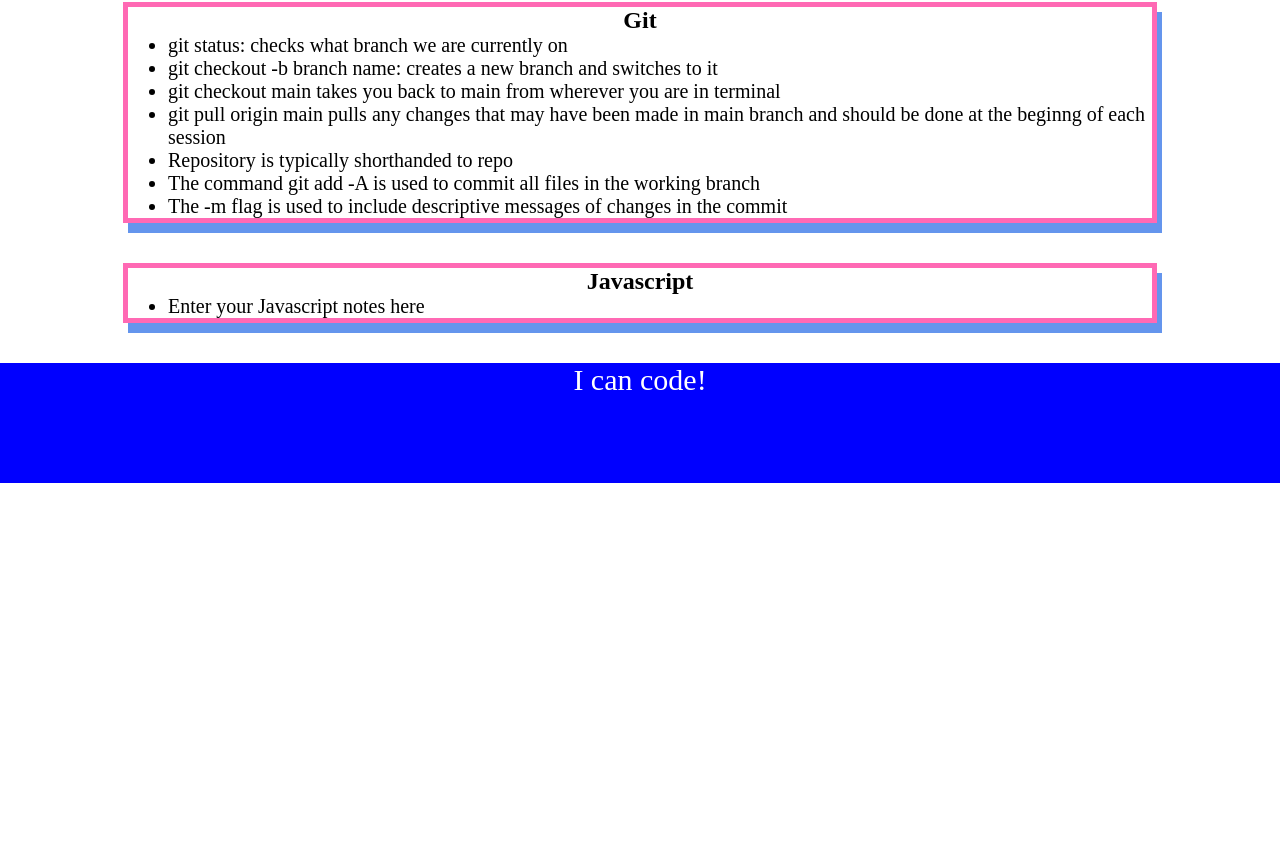
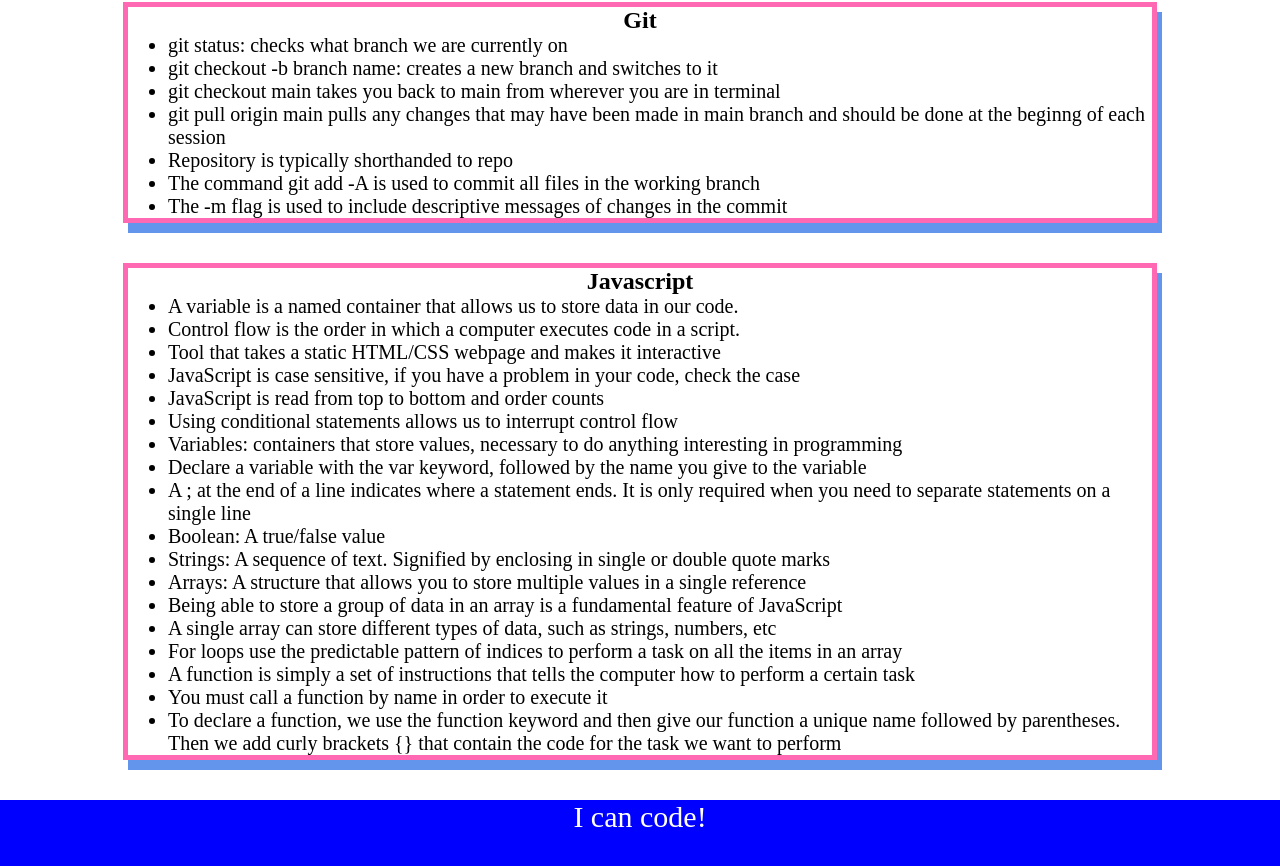
Before and after one commit to RedactdName/prework-study-guide, a plain HTML site: page index.html in a window 1280 px wide. Shown: the part 749-1615 px from the top of the page. Before the commit the page ends 1232 px from the top, so only its background shows below. Drawn offline with Linux system fonts and the light colour scheme.

Commit message:
Added JavaScript to the porject

```diff
--- a/assets/script.js
+++ b/assets/script.js
@@ -1,17 +1,26 @@
 var topics = ['HTML', 'CSS', 'Git', 'JavaScript'];
-for (var x = 0; x< topics.length; x++){
+var randomTopic = topics[Math.floor(Math.random() * topics.length)];
+
+function listTopics() {
+ for (var x = 0; x < topics.length; x++) {
    console.log(topics[x]);
  }
-/*
-if (topic === 'HTML') {
+}
+
+function selectTopic() {
+    if (randomTopic === 'HTML') {
       console.log("Let's study HTML!");
-} else if (topic === 'CSS') {
+    } else if (randomTopic === 'CSS') {
       console.log("Let's study CSS!");
-} else if (topic === 'Git') {
+    } else if (randomTopic === 'Git') {
       console.log("Let's study Git!");
-} else if (topic === 'JavaScript') {
+    } else if (randomTopic === 'JavaScript') {
       console.log("Let's study JavaScript!");
     } else {
       console.log('Please try again!');
     }
-*/
+  }
+console.log('Here are the topics we learned through Prework:');
+listTopics ();
+console.log('Which topic should we study first?');
+selectTopic ();
--- a/index.html
+++ b/index.html
@@ -60,7 +60,24 @@
       <section class="card" id="javascript-section">
         <h2>Javascript</h2>
      <ul>
-       <li>Enter your Javascript notes here</li>
+      <li>A variable is a named container that allows us to store data in our code.</li>
+      <li>Control flow is the order in which a computer executes code in a script.</li>
+      <li>Tool that takes a static HTML/CSS webpage and makes it interactive</li>
+      <li>JavaScript is case sensitive, if you have a problem in your code, check the case</li>
+      <li>JavaScript is read from top to bottom and order counts</li>
+      <li>Using conditional statements allows us to interrupt control flow</li>
+      <li>Variables: containers that store values, necessary to do anything interesting in programming</li>
+      <li>Declare a variable with the var keyword, followed by the name you give to the variable</li>
+      <li>A ; at the end of a line indicates where a statement ends. It is only required when you need to separate statements on a single line</li>
+      <li>Boolean: A true/false value</li>
+      <li>Strings: A sequence of text. Signified by enclosing in single or double quote marks</li>
+      <li>Arrays: A structure that allows you to store multiple values in a single reference</li>
+      <li>Being able to store a group of data in an array is a fundamental feature of JavaScript</li>
+      <li>A single array can store different types of data, such as strings, numbers, etc</li>
+      <li>For loops use the predictable pattern of indices to perform a task on all the items in an array</li>
+      <li>A function is simply a set of instructions that tells the computer how to perform a certain task</li>
+      <li>You must call a function by name in order to execute it</li>
+      <li>To declare a function, we use the function keyword and then give our function a unique name followed by parentheses. Then we add curly brackets {} that contain the code for the task we want to perform</li>
      </ul>
       </section>
     </main>
```
Lines whose indentation alone changed are shown as unchanged.
